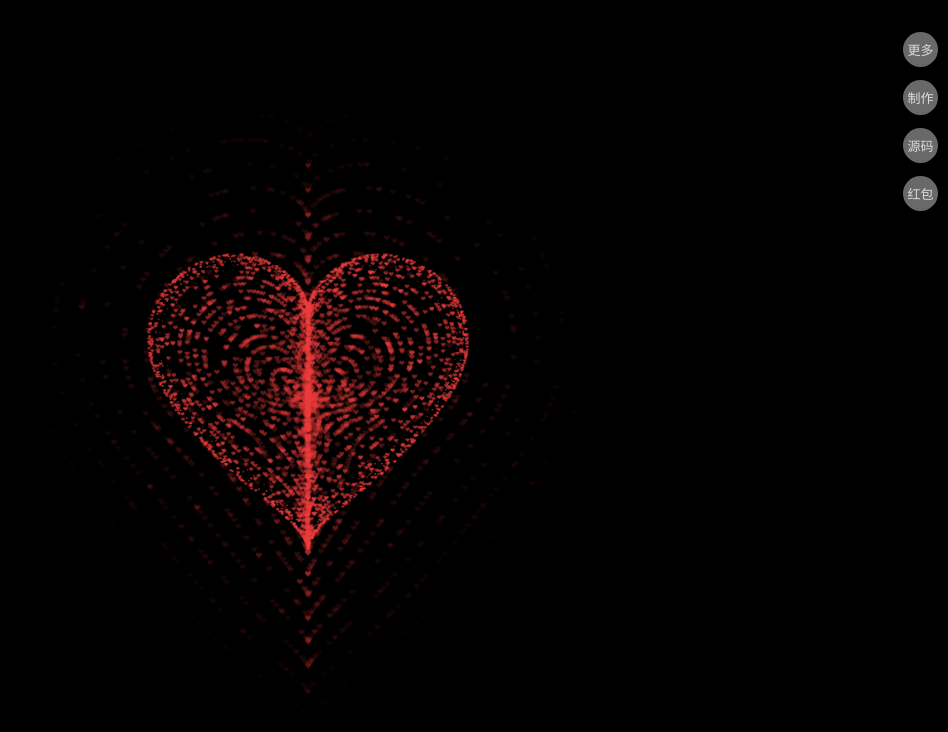
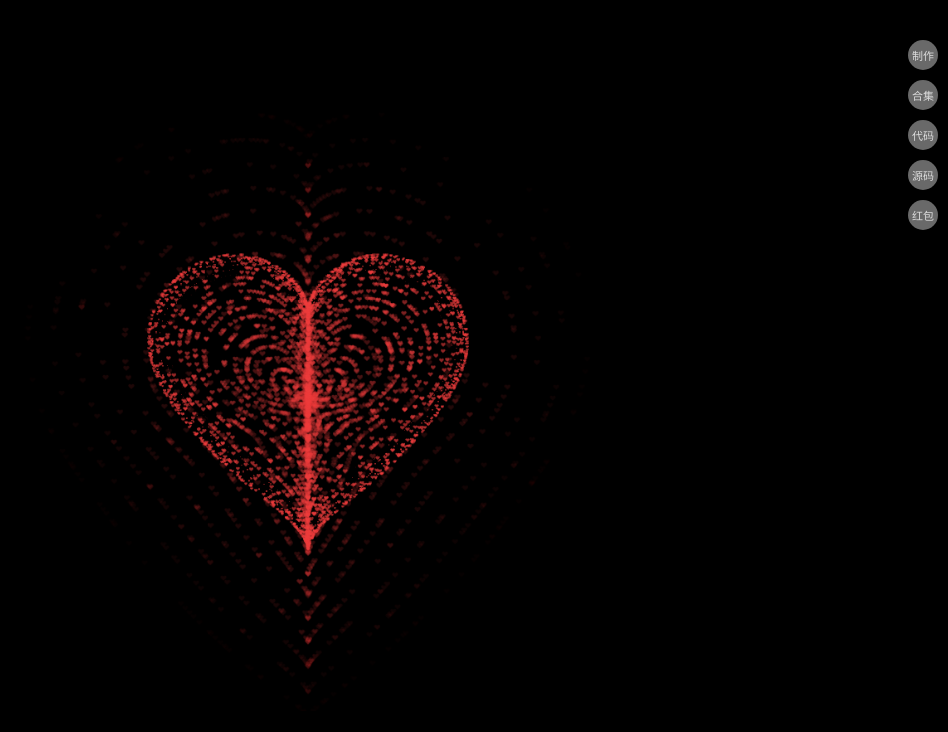
Before and after one commit to love99you/love16, a plain HTML site: page index.html in a window 1280 px wide. Shown: the whole page, without its empty margins (332-1280 px from the left). Drawn offline with Linux system fonts and the light colour scheme; animation ran at ten frames a second.

Commit message:
Update index.html

```diff
--- a/index.html
+++ b/index.html
@@ -13,14 +13,11 @@
 </head>
 
 <body>
-      <a href="https://mp.weixin.qq.com/s/oxLqXBcLCT8ij67DjkW2kw" class="hide_buttom"
-  style="position: fixed;top: 10%;right: 10px;width: 35px;height: 35px;z-index: 999;background: #696969;border-radius: 50%;padding: 1.0px;text-align: center;color: #ddd;text-decoration: none;   clear: both; line-height: 35px; 	margin:auto;   font-size: 13px;">制作</a>
-  <a href="https://shop1619956412.v.weidian.com/?userid=1619956412&spider_token=2720" class="hide_buttom"
-  style="position: fixed;top: 4%;right: 10px;width: 35px;height: 35px;z-index: 998;background: #696969;border-radius: 50%;padding: 1.0px;text-align: center;color: #ddd;text-decoration: none;   clear: both; line-height: 35px; 	margin:auto;   font-size: 13px;">更多</a>
-          <a href="https://pan.quark.cn/s/3344d23e48a8" class="hide_buttom"
-  style="position: fixed;top: 16%;right: 10px;width: 35px;height: 35px;z-index: 997;background: #696969;border-radius: 50%;padding: 1.0px;text-align: center;color: #ddd;text-decoration: none;   clear: both; line-height: 35px; 	margin:auto;   font-size: 13px;">源码</a>
-  <a href="https://shop1619956412.v.weidian.com/?userid=1619956412&spider_token=2720" class="hide_buttom"
-  style="position: fixed;top: 22%;right: 10px;width: 35px;height: 35px;z-index: 996;background: #696969;border-radius: 50%;padding: 1.0px;text-align: center;color: #ddd;text-decoration: none;   clear: both; line-height: 35px; 	margin:auto;   font-size: 13px;">红包</a>
+      <a href="https://mp.weixin.qq.com/s/oxLqXBcLCT8ij67DjkW2kw" style="position: fixed; top: 5%; right: 10px; width: 30px; height: 30px; z-index: 1000; background: #696969; border-radius: 50%; padding: 1.0px; text-align: center; color: #ddd; text-decoration: none; line-height: 30px; font-size: 11px;">制作</a>
+<a href="https://pan.quark.cn/s/3344d23e48a8" style="position: fixed; top: 20%; right: 10px; width: 30px; height: 30px; z-index: 997; background: #696969; border-radius: 50%; padding: 1.0px; text-align: center; color: #ddd; text-decoration: none; line-height: 30px; font-size: 11px;">源码</a>
+ <a href="https://drive.uc.cn/s/4819fdecb8a24" style="position: fixed; top: 15%; right: 10px; width: 30px; height: 30px; z-index: 998; background: #696969; border-radius: 50%; padding: 1.0px; text-align: center; color: #ddd; text-decoration: none; line-height: 30px; font-size: 11px;">代码</a>
+ <a href="https://pan.xunlei.com/s/VNlDcB3ABz0oNSOEv5mpSE_tA1?pwd=97rw#" style="position: fixed; top: 10%; right: 10px; width: 30px; height: 30px; z-index: 999; background: #696969; border-radius: 50%; padding: 1.0px; text-align: center; color: #ddd; text-decoration: none; line-height: 30px; font-size: 11px;">合集</a>
+<a href="https://shop1619956412.v.weidian.com/?userid=1619956412&spider_token=2720" style="position: fixed; top: 25%; right: 10px; width: 30px; height: 30px; z-index: 996; background: #696969; border-radius: 50%; padding: 1.0px; text-align: center; color: #ddd; text-decoration: none; line-height: 30px; font-size: 11px;">红包</a>
 
   <canvas id="heart"></canvas>
 
```
